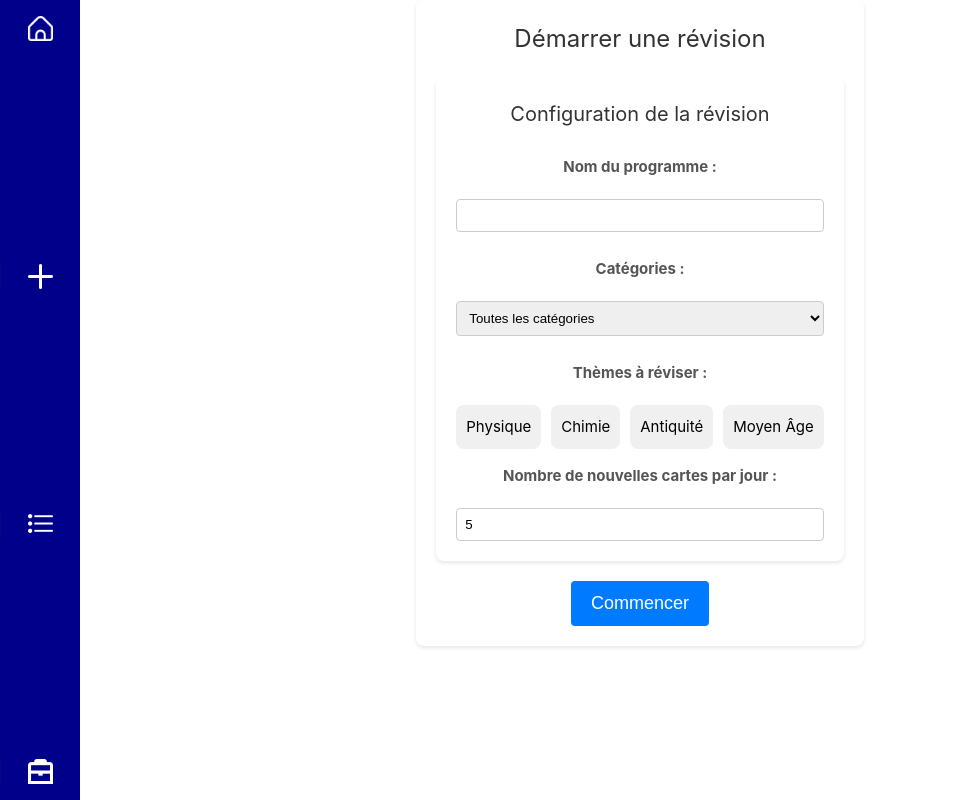
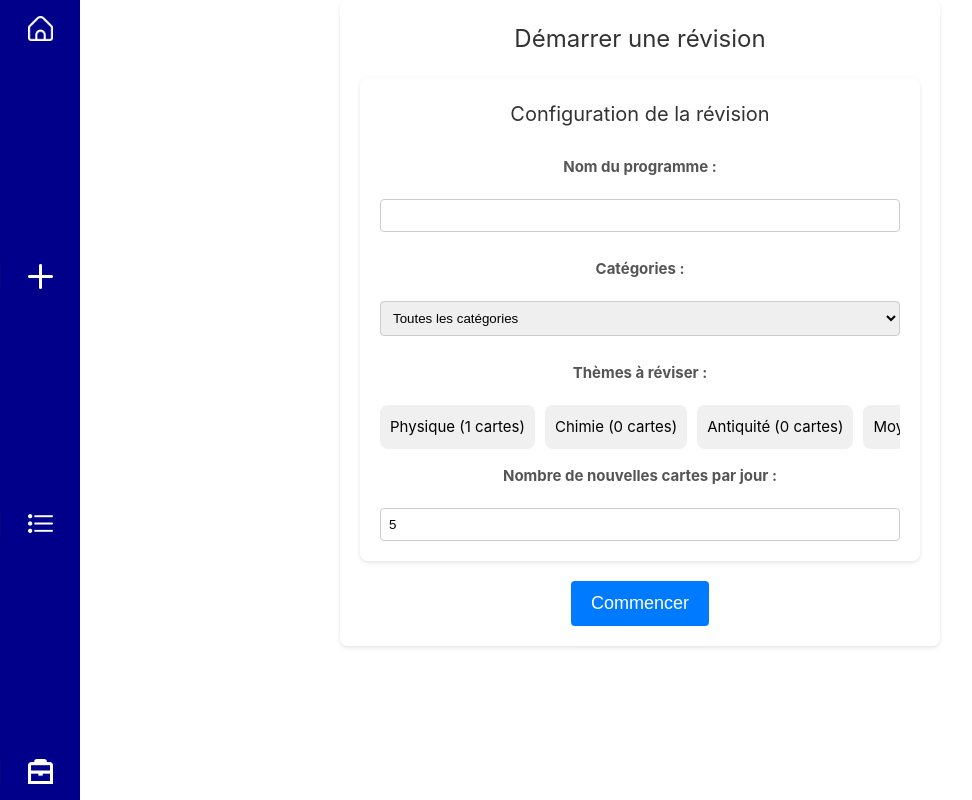
Before and after one commit to MatDoney/Boite-de-leitner, a Vue app: page /revision in a window 1280 px wide. Shown: the whole page, without its empty margins (0-972 px from the left). Built offline with nearby package versions, Linux system fonts and the light colour scheme; the HTML template or start-up script is replaced by a standard one.

Commit message:
Refactorisation des types d'identifiants pour utiliser des chaînes. Amélioration de la gestion des cartes et ajout de la fonctionnalité de limitation des cartes affichées par thème.

```diff
--- a/src/components/Card.vue
+++ b/src/components/Card.vue
@@ -3,13 +3,13 @@ import { ref, computed } from "vue";
 import { useCardStore } from "@/stores/CardStore.ts";
 
 // Props
-const props = defineProps<{ id: number }>();
+const props = defineProps<{ id: string }>(); // Changer le type de `id` en `string`
 
 // Store Pinia
 const cartesStore = useCardStore();
 
 // Récupération de la carte en fonction de l'ID
-const carte = computed(() => cartesStore.cartes.find(c => c.id === props.id));
+const carte = computed(() => cartesStore.cartes.find(c => String(c.id) === props.id));
 
 // État de la rotation de la carte
 const isFlipped = ref(false);
--- a/src/components/RevisionSettings.vue
+++ b/src/components/RevisionSettings.vue
@@ -15,13 +15,13 @@
     <div class="carousel">
       <div class="carousel-inner">
         <div
-          v-for="theme in filteredThemes"
+          v-for="theme in limitedThemes"
           :key="theme.id"
           class="carousel-item"
           :class="{ 'selected': selectedThemes.includes(theme.id) }"
           @click="toggleThemeSelection(theme.id)"
         >
-          {{ theme.name }}
+          {{ theme.name }} ({{ theme.cards.length }} cartes)
         </div>
       </div>
     </div>
@@ -52,9 +52,12 @@ const emit = defineEmits(['updateThemes', 'updateDailyNewCards', 'updateProgramN
 // Filtrage des thèmes en fonction de la catégorie sélectionnée
 const filteredThemes = computed(() => {
   if (!selectedCategory.value) {
-    return themes
+    console.log("Thèmes filtrés (toutes catégories) :", themes);
+    return themes;
   }
-  return themes.filter(theme => theme.categoryId === Number(selectedCategory.value))
+  const filtered = themes.filter(theme => theme.categoryId === Number(selectedCategory.value));
+  console.log("Thèmes filtrés (catégorie sélectionnée) :", filtered);
+  return filtered;
 })
 
 // Calcul des thèmes sélectionnés
@@ -76,6 +79,14 @@ const toggleThemeSelection = (themeId: number) => {
 const updateThemes = () => {
   emit('updateThemes', selectedThemesObjects.value)
 }
+
+// Fonction pour limiter les cartes affichées par jour
+const limitedThemes = computed(() => {
+  return filteredThemes.value.map(theme => {
+    const cards = themesStore.getCardsByThemeId(theme.id); // Assurez-vous que cette méthode existe dans le store
+    return { ...theme, cards: cards.slice(0, dailyNewCards.value) }; // Limiter les cartes
+  });
+})
 
 // Fonction pour mettre à jour le nombre de nouvelles cartes quotidiennes
 const updateDailyNewCards = () => {
--- a/src/router/index.ts
+++ b/src/router/index.ts
@@ -46,7 +46,7 @@ const router = createRouter({
       path: '/cardList/:themeId',
       name: 'cardList',
       component: () => import('../views/CardsList.vue'),
-      props: true,
+      props: true, // Permet de passer les paramètres de route comme props
     },
     {
       path: '/programme/:programId',
--- a/src/stores/CardStore.ts
+++ b/src/stores/CardStore.ts
@@ -1,4 +1,20 @@
 import { defineStore } from 'pinia';
+
+interface StoredCard {
+  id: string;
+  themeId: number;
+  niveau: number;
+  question: string;
+  reponse: string;
+}
+
+interface Card {
+  id: number;
+  themeId: number;
+  niveau: number;
+  question: string;
+  reponse: string;
+}
 
 export const useCardStore = defineStore('cartes', {
   state: () => ({
@@ -36,14 +52,21 @@ export const useCardStore = defineStore('cartes', {
 
     // Sauvegarde des cartes dans le localStorage
     saveCards() {
-      localStorage.setItem('cartes', JSON.stringify(this.cartes));
+      const cardsToSave = this.cartes.map(card => ({
+        ...card,
+        id: String(card.id), // Assurez-vous que l'ID est une chaîne
+      }));
+      localStorage.setItem('cartes', JSON.stringify(cardsToSave));
     },
 
     // Chargement des cartes depuis le localStorage
     loadCards() {
       const storedCards = localStorage.getItem('cartes');
       if (storedCards) {
-        this.cartes = JSON.parse(storedCards);
+        this.cartes = JSON.parse(storedCards).map((card: StoredCard): Card => ({
+          ...card,
+          id: Number(card.id), // Convertir l'ID en nombre
+        }));
       }
     },
   },
--- a/src/stores/themesStore.ts
+++ b/src/stores/themesStore.ts
@@ -1,4 +1,5 @@
 import { defineStore } from 'pinia'
+import { useCardStore } from './CardStore' // Adjust the path as needed
 
 export const useThemesStore = defineStore('themes', {
   state: () => ({
@@ -51,7 +52,12 @@ export const useThemesStore = defineStore('themes', {
       const themes = localStorage.getItem('themes')
       if (themes) {
         this.themes = JSON.parse(themes)
+        console.log("Thèmes chargés :", this.themes);
       }
+    },
+    getCardsByThemeId(themeId: number) {
+      const cardStore = useCardStore(); // Importez le store des cartes
+      return cardStore.cartes.filter(card => card.themeId === themeId);
     }
   }
 })
--- a/src/views/CardsList.vue
+++ b/src/views/CardsList.vue
@@ -79,7 +79,7 @@ const goBackToThemes = () => {
 
     <div class="carousel">
       <template v-if="filteredCartes.length > 0">
-        <Card v-for="carte in filteredCartes" :key="carte.id" :id="carte.id" class="carousel-item" />
+        <Card v-for="carte in filteredCartes" :key="carte.id" :id="String(carte.id)" class="carousel-item" />
       </template>
       <template v-else>
         <div class="no-cards-card">
```
